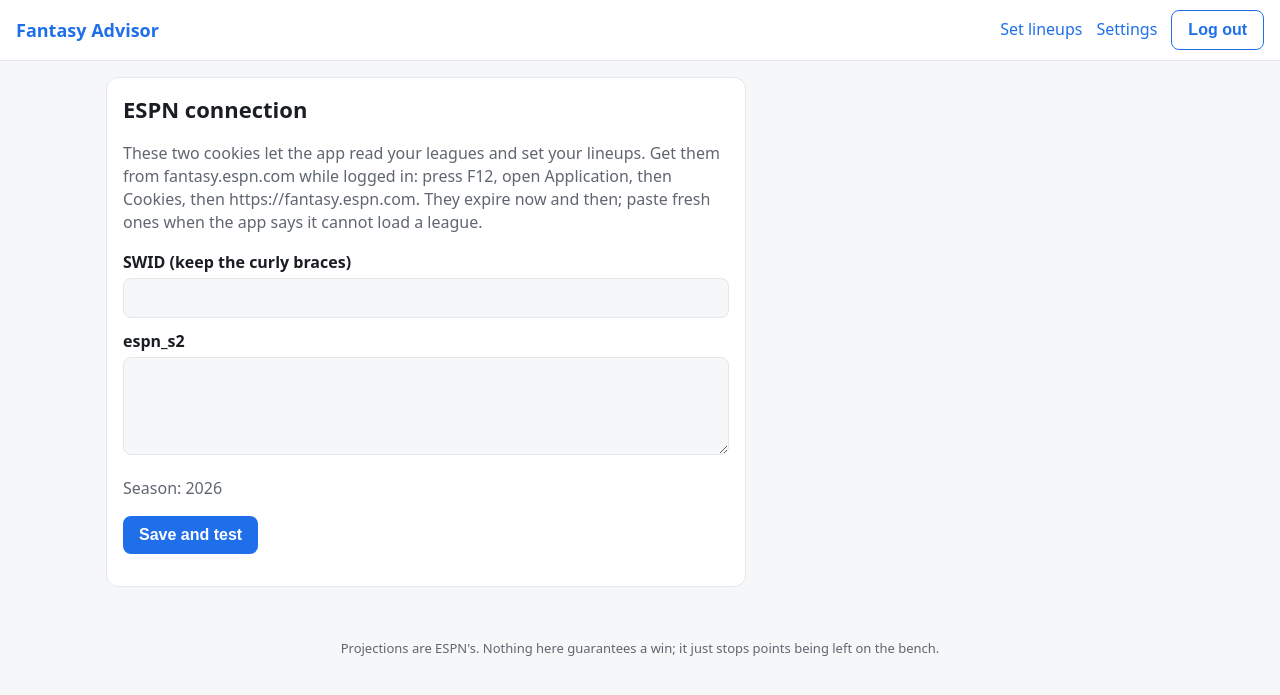
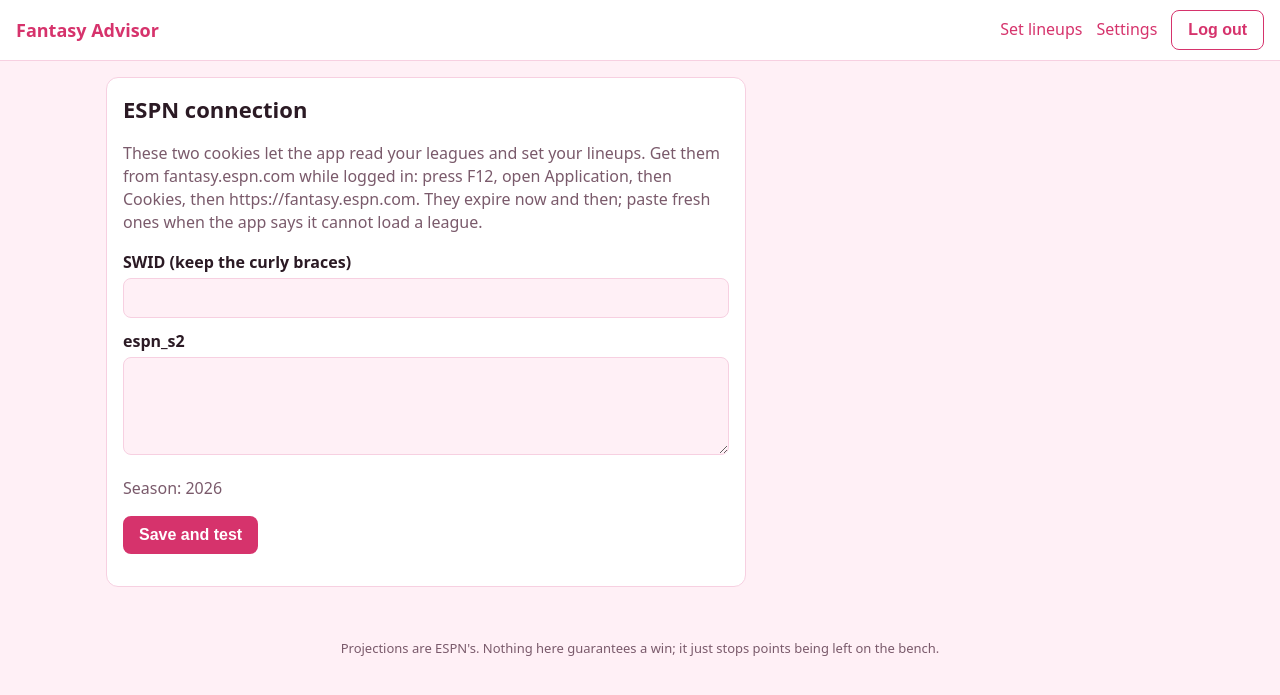
Before and after one commit to patrick-obs/obrien-redesign-mockup, a Flask app: page /settings in a window 1280 px wide. Shown: the top 695 px of the page. Run offline with Flask 3, Linux system fonts and the light colour scheme; the visitor is signed in with stand-in values (Sample User, id 1).

Commit message:
Pink theme for Flask templates (match Worker)
Co-Authored-By: Claude Opus 5.5 <noreply@anthropic.com>
Claude-Session: https://claude.ai/code/session_01YQRhCQdx7f3t7TVs9QbEiS

```diff
--- a/espn-lineup-bot/templates/base.html
+++ b/espn-lineup-bot/templates/base.html
@@ -5,8 +5,8 @@
 <meta name="viewport" content="width=device-width, initial-scale=1">
 <title>{% block title %}Fantasy Advisor{% endblock %}</title>
 <style>
-:root{--bg:#f6f7f9;--card:#fff;--ink:#1a1d23;--muted:#5f6670;--line:#e3e6ea;--accent:#1f6feb;--good:#1a7f37;--bad:#c62828;--warn:#9a6700;--warnbg:#fff8e1;--badbg:#fdecea;--goodbg:#e9f6ec}
-@media (prefers-color-scheme:dark){:root{--bg:#0f1115;--card:#171a21;--ink:#e6e8eb;--muted:#9aa3ad;--line:#2a2f38;--accent:#4c8dff;--good:#3fb950;--bad:#ff6b6b;--warn:#e3b341;--warnbg:#2a2410;--badbg:#2d1a1a;--goodbg:#15271a}}
+:root{--bg:#fff0f6;--card:#fff;--ink:#2b1a24;--muted:#7a5a6b;--line:#f7d0e1;--accent:#d6336c;--good:#1a7f37;--bad:#c62828;--warn:#9a6700;--warnbg:#fff8e1;--badbg:#fdecea;--goodbg:#e9f6ec}
+@media (prefers-color-scheme:dark){:root{--bg:#1a0f15;--card:#25161f;--ink:#f7e8ef;--muted:#c49cb1;--line:#3f2533;--accent:#e64980;--good:#3fb950;--bad:#ff6b6b;--warn:#e3b341;--warnbg:#2a2410;--badbg:#2d1a1a;--goodbg:#15271a}}
 *{box-sizing:border-box}body{margin:0;background:var(--bg);color:var(--ink);font:16px/1.45 system-ui,-apple-system,Segoe UI,Roboto,sans-serif}
 a{color:var(--accent);text-decoration:none}a:hover{text-decoration:underline}
 header{background:var(--card);border-bottom:1px solid var(--line);padding:10px 16px;display:flex;gap:14px;align-items:center;flex-wrap:wrap}
```
